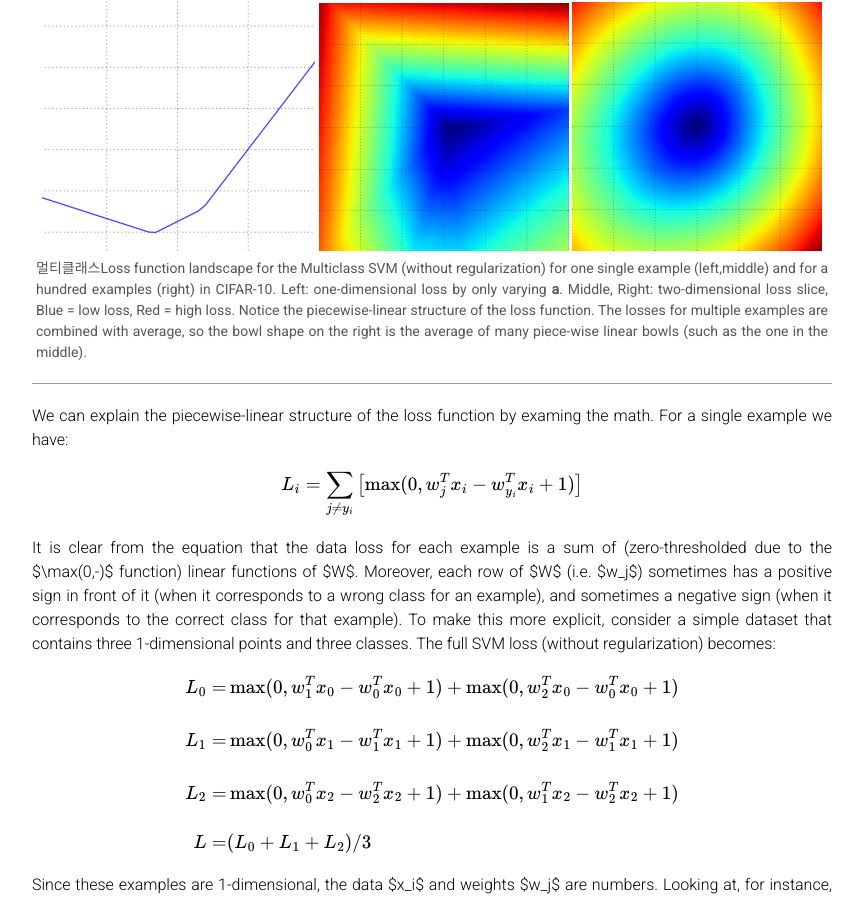
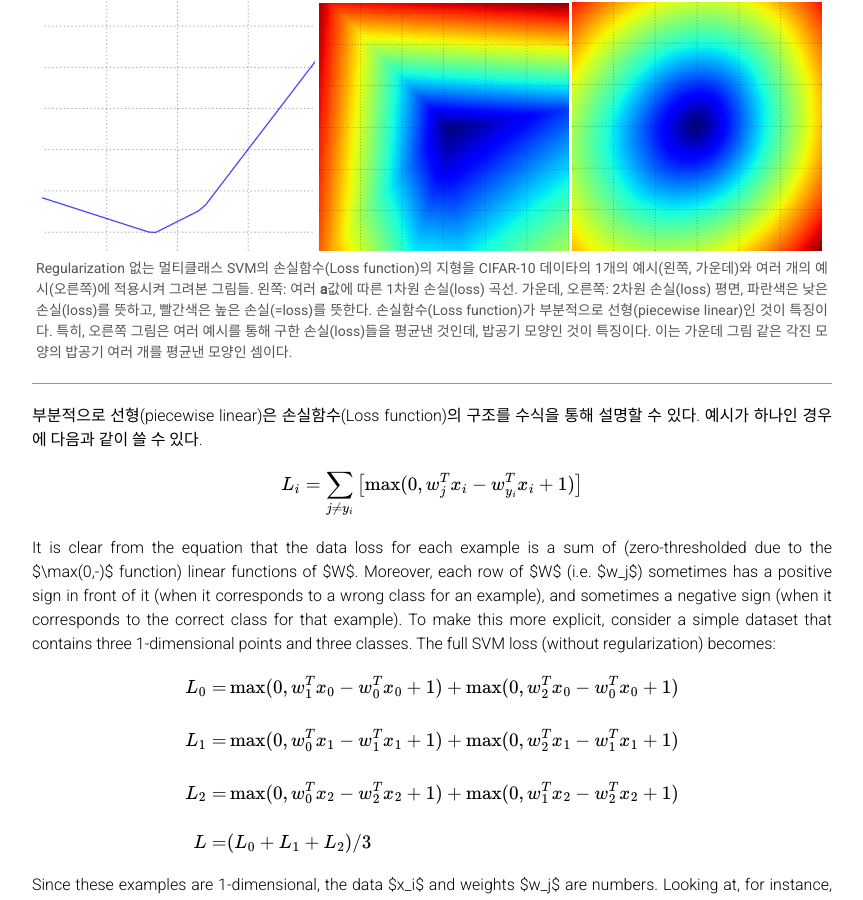
Before and after one commit to cs231n/cs231n.github.io, a Jekyll site: the page built from optimization-1.md, in a window 1280 px wide and 900 px high, scrolled down 1389 px. Shown: the whole window, without its empty margins (208-1071 px from the left). Built offline with Jekyll 4.4.1, drawn with Linux system fonts in a browser that asks for light colours; formulas are drawn with MathJax 3.

Commit message:
Update optimization-1.md

```diff
--- a/optimization-1.md
+++ b/optimization-1.md
@@ -47,11 +47,11 @@ $$
   <img src="{{site.baseurl}}/assets/svm_one.jpg">
   <img src="{{site.baseurl}}/assets/svm_all.jpg">
   <div class="figcaption">
-    멀티클래스Loss function landscape for the Multiclass SVM (without regularization) for one single example (left,middle) and for a hundred examples (right) in CIFAR-10. Left: one-dimensional loss by only varying <b>a</b>. Middle, Right: two-dimensional loss slice, Blue = low loss, Red = high loss. Notice the piecewise-linear structure of the loss function. The losses for multiple examples are combined with average, so the bowl shape on the right is the average of many piece-wise linear bowls (such as the one in the middle).
+    Regularization 없는 멀티클래스 SVM의 손실함수(Loss function)의 지형을 CIFAR-10 데이타의 1개의 예시(왼쪽, 가운데)와 여러 개의 예시(오른쪽)에 적용시켜 그려본 그림들. 왼쪽: 여러 <b>a</b>값에 따른 1차원 손실(loss) 곡선. 가운데, 오른쪽: 2차원 손실(loss) 평면, 파란색은 낮은 손실(loss)를 뜻하고, 빨간색은 높은 손실(=loss)를 뜻한다. 손실함수(Loss function)가 부분적으로 선형(piecewise linear)인 것이 특징이다. 특히, 오른쪽 그림은 여러 예시를 통해 구한 손실(loss)들을 평균낸 것인데, 밥공기 모양인 것이 특징이다. 이는 가운데 그림 같은 각진 모양의 밥공기 여러 개를 평균낸 모양인 셈이다.
   </div>
 </div>
 
-We can explain the piecewise-linear structure of the loss function by examing the math. For a single example we have:
+부분적으로 선형(piecewise linear)은 손실함수(Loss function)의 구조를 수식을 통해 설명할 수 있다. 예시가 하나인 경우에 다음과 같이 쓸 수 있다.
 
 $$
 L_i = \sum_{j\neq y_i} \left[ \max(0, w_j^Tx_i - w_{y_i}^Tx_i + 1) \right]
```
